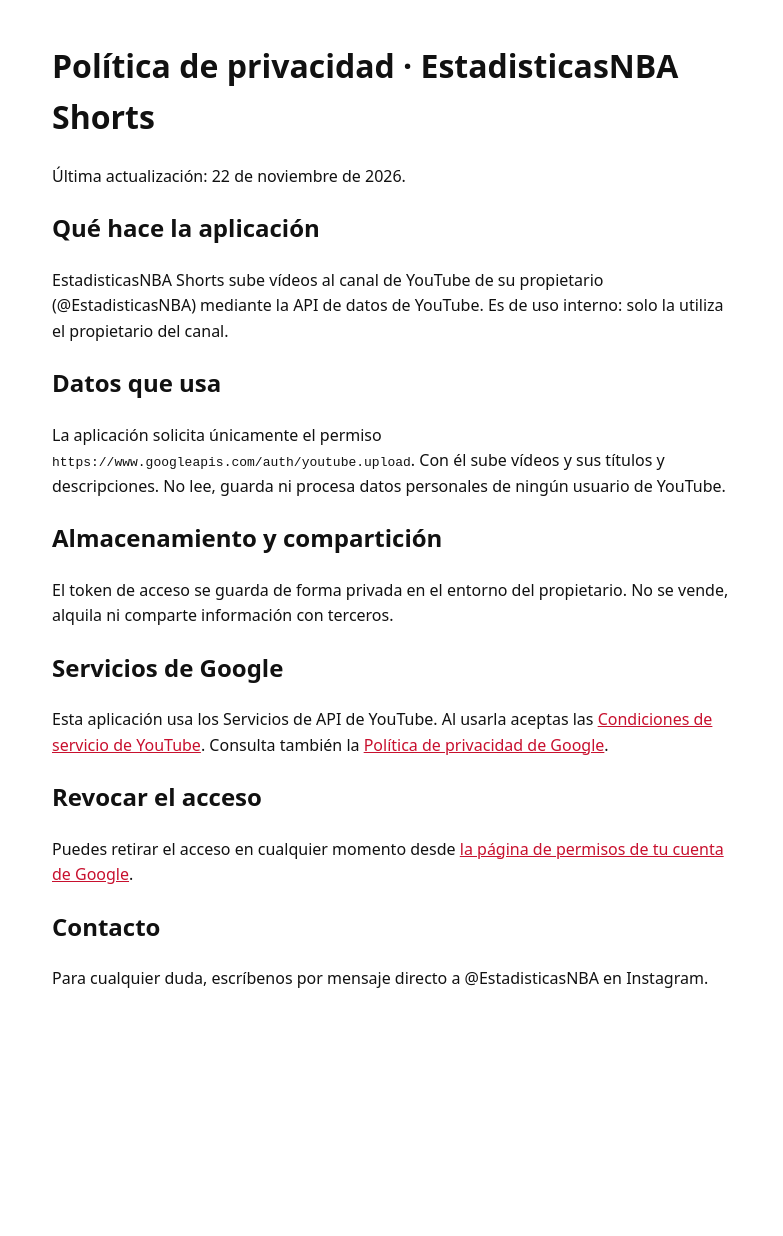
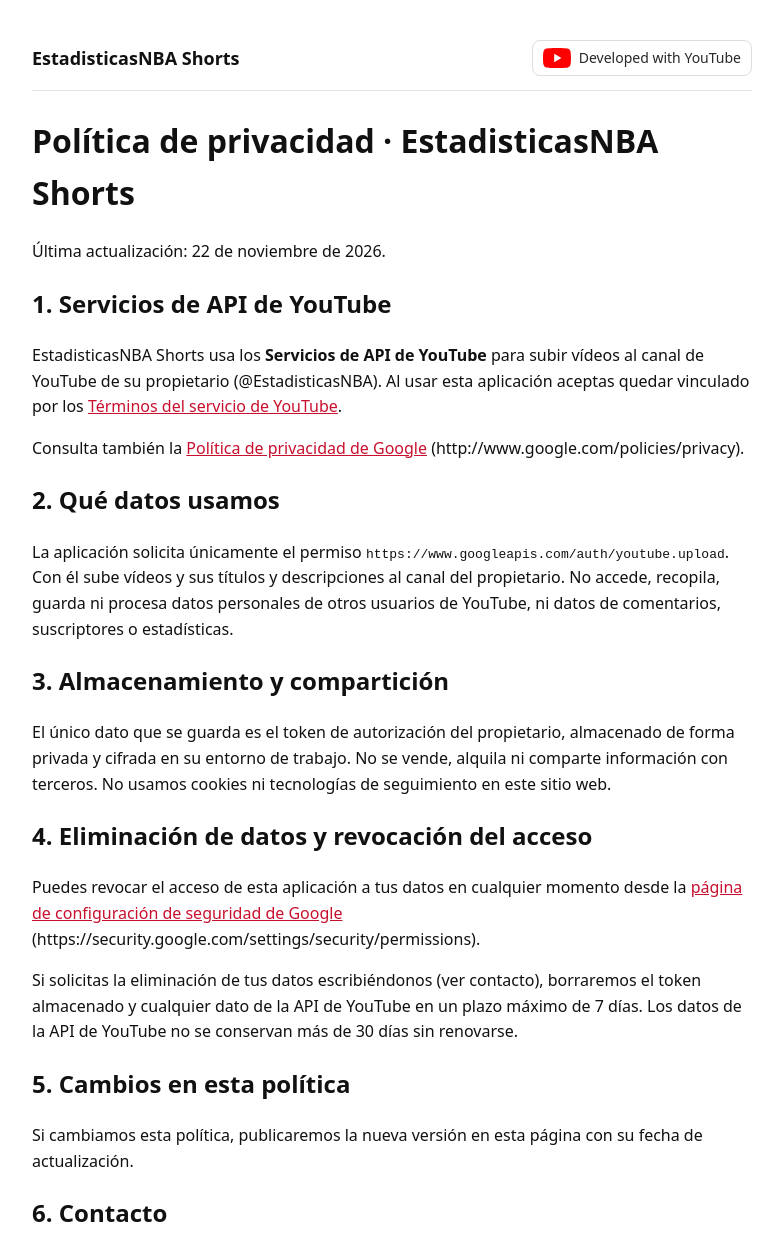
Before and after one commit to adrianmerka/adrianmerka.github.io, a plain HTML site: page privacidad.html in a window 1280 px wide. Shown: the top 1236 px of the page, without its empty margins (248-1031 px from the left). Before the commit the page ends 1032 px from the top, so only its background shows below. Drawn offline with Linux system fonts and the light colour scheme.

Commit message:
Branding de YouTube, términos del servicio y política de privacidad ampliada
Co-Authored-By: Claude Opus 5.5 <noreply@anthropic.com>
Claude-Session: https://claude.ai/code/session_01VnR8jDgDV4rg4eeBSwpE1o

```diff
--- a/privacidad.html
+++ b/privacidad.html
@@ -1,20 +1,24 @@
 <!doctype html>
 <html lang="es"><head><meta charset="utf-8"><meta name="viewport" content="width=device-width,initial-scale=1">
 <title>Política de privacidad</title>
-<style>body{font-family:system-ui,sans-serif;max-width:680px;margin:40px auto;padding:0 16px;line-height:1.6;color:#111;background:#fff}a{color:#c8102e}</style></head>
+<style>body{font-family:system-ui,Segoe UI,Roboto,sans-serif;max-width:720px;margin:40px auto;padding:0 16px;line-height:1.6;color:#111;background:#fff}a{color:#c8102e}header{display:flex;justify-content:space-between;align-items:center;border-bottom:1px solid #e5e5e5;padding-bottom:14px;margin-bottom:24px}.brand{font-weight:800;font-size:18px}.yt{display:inline-flex;align-items:center;gap:8px;font-size:14px;color:#282828;border:1px solid #ddd;border-radius:8px;padding:6px 10px;text-decoration:none}nav a{margin-right:16px}footer{margin-top:40px;border-top:1px solid #e5e5e5;padding-top:14px;font-size:14px;color:#555}</style></head>
 <body>
+<header><span class="brand">EstadisticasNBA Shorts</span><a class="yt" href="https://www.youtube.com/" target="_blank" rel="noopener"><img src="yt.svg" alt="YouTube" width="28" height="20">Developed with YouTube</a></header>
 <h1>Política de privacidad · EstadisticasNBA Shorts</h1>
 <p>Última actualización: 22 de noviembre de 2026.</p>
-<h2>Qué hace la aplicación</h2>
-<p>EstadisticasNBA Shorts sube vídeos al canal de YouTube de su propietario (@EstadisticasNBA) mediante la API de datos de YouTube. Es de uso interno: solo la utiliza el propietario del canal.</p>
-<h2>Datos que usa</h2>
-<p>La aplicación solicita únicamente el permiso <code>https://www.googleapis.com/auth/youtube.upload</code>. Con él sube vídeos y sus títulos y descripciones. No lee, guarda ni procesa datos personales de ningún usuario de YouTube.</p>
-<h2>Almacenamiento y compartición</h2>
-<p>El token de acceso se guarda de forma privada en el entorno del propietario. No se vende, alquila ni comparte información con terceros.</p>
-<h2>Servicios de Google</h2>
-<p>Esta aplicación usa los Servicios de API de YouTube. Al usarla aceptas las <a href="https://www.youtube.com/t/terms">Condiciones de servicio de YouTube</a>. Consulta también la <a href="https://policies.google.com/privacy">Política de privacidad de Google</a>.</p>
-<h2>Revocar el acceso</h2>
-<p>Puedes retirar el acceso en cualquier momento desde <a href="https://myaccount.google.com/permissions">la página de permisos de tu cuenta de Google</a>.</p>
-<h2>Contacto</h2>
-<p>Para cualquier duda, escríbenos por mensaje directo a @EstadisticasNBA en Instagram.</p>
+<h2>1. Servicios de API de YouTube</h2>
+<p>EstadisticasNBA Shorts usa los <strong>Servicios de API de YouTube</strong> para subir vídeos al canal de YouTube de su propietario (@EstadisticasNBA). Al usar esta aplicación aceptas quedar vinculado por los <a href="https://www.youtube.com/t/terms">Términos del servicio de YouTube</a>.</p>
+<p>Consulta también la <a href="https://policies.google.com/privacy">Política de privacidad de Google</a> (http://www.google.com/policies/privacy).</p>
+<h2>2. Qué datos usamos</h2>
+<p>La aplicación solicita únicamente el permiso <code>https://www.googleapis.com/auth/youtube.upload</code>. Con él sube vídeos y sus títulos y descripciones al canal del propietario. No accede, recopila, guarda ni procesa datos personales de otros usuarios de YouTube, ni datos de comentarios, suscriptores o estadísticas.</p>
+<h2>3. Almacenamiento y compartición</h2>
+<p>El único dato que se guarda es el token de autorización del propietario, almacenado de forma privada y cifrada en su entorno de trabajo. No se vende, alquila ni comparte información con terceros. No usamos cookies ni tecnologías de seguimiento en este sitio web.</p>
+<h2>4. Eliminación de datos y revocación del acceso</h2>
+<p>Puedes revocar el acceso de esta aplicación a tus datos en cualquier momento desde la <a href="https://security.google.com/settings/security/permissions">página de configuración de seguridad de Google</a> (https://security.google.com/settings/security/permissions).</p>
+<p>Si solicitas la eliminación de tus datos escribiéndonos (ver contacto), borraremos el token almacenado y cualquier dato de la API de YouTube en un plazo máximo de 7 días. Los datos de la API de YouTube no se conservan más de 30 días sin renovarse.</p>
+<h2>5. Cambios en esta política</h2>
+<p>Si cambiamos esta política, publicaremos la nueva versión en esta página con su fecha de actualización.</p>
+<h2>6. Contacto</h2>
+<p>Para cualquier duda o solicitud de eliminación, escríbenos por mensaje directo a @EstadisticasNBA en Instagram.</p>
+<footer><nav><a href="index.html">Inicio</a><a href="privacidad.html">Política de privacidad</a><a href="terminos.html">Términos del servicio</a></nav><p>Esta aplicación usa los Servicios de API de YouTube. YouTube y el logotipo de YouTube son marcas de Google LLC.</p></footer>
 </body></html>
```
Also changed, not shown: index.html (+7 -4 lines), terminos.html (added, +24 -0 lines), yt.svg (added).
